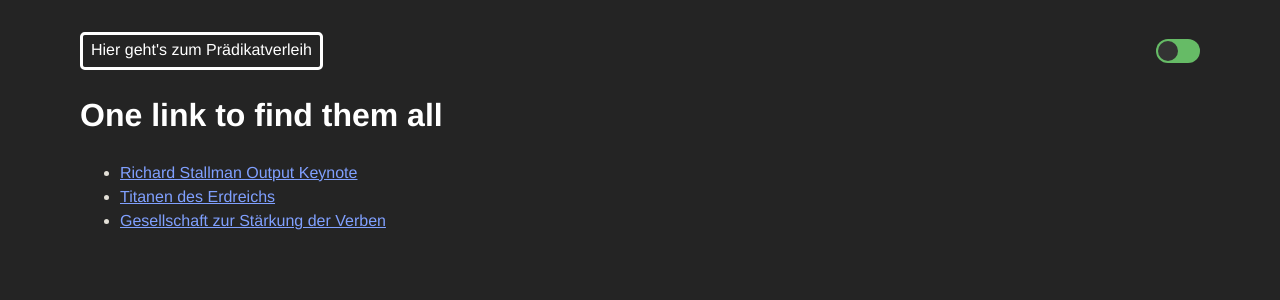
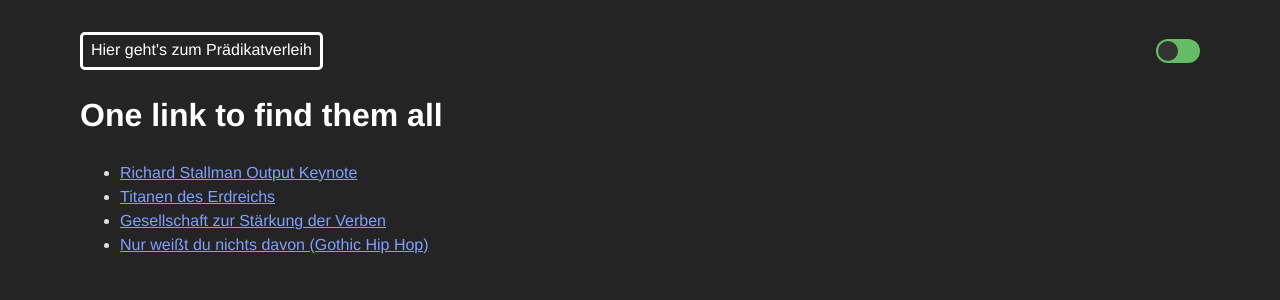
Before and after one commit to Lodifice/praedikat, a Jekyll site: the page built from wertvoll.md, in a window 1280 px wide. Shown: the top 300 px of the page. Built offline with Jekyll 4.4.1, drawn with Linux system fonts in a browser that asks for light colours; our own code applies the rules of GitHub Pages for plain Markdown files.

Commit message:
wertvoll: add Nur weißt du nichts davon (Gothic Hip Hop)

```diff
--- a/wertvoll.md
+++ b/wertvoll.md
@@ -3,3 +3,4 @@
 - [Richard Stallman Output Keynote](http://ftp.agdsn.de/pub/mirrors/pr%C3%A4dikat%20wertvoll/Stallman.webm)
 - [Titanen des Erdreichs](https://www.youtube.com/watch?v=X4wmz-QPfiI)
 - [Gesellschaft zur Stärkung der Verben](https://neutsch.org/Starke_Verben/A)
+- [Nur weißt du nichts davon (Gothic Hip Hop)](https://www.youtube.com/watch?v=_kziY16yCUY)
```
